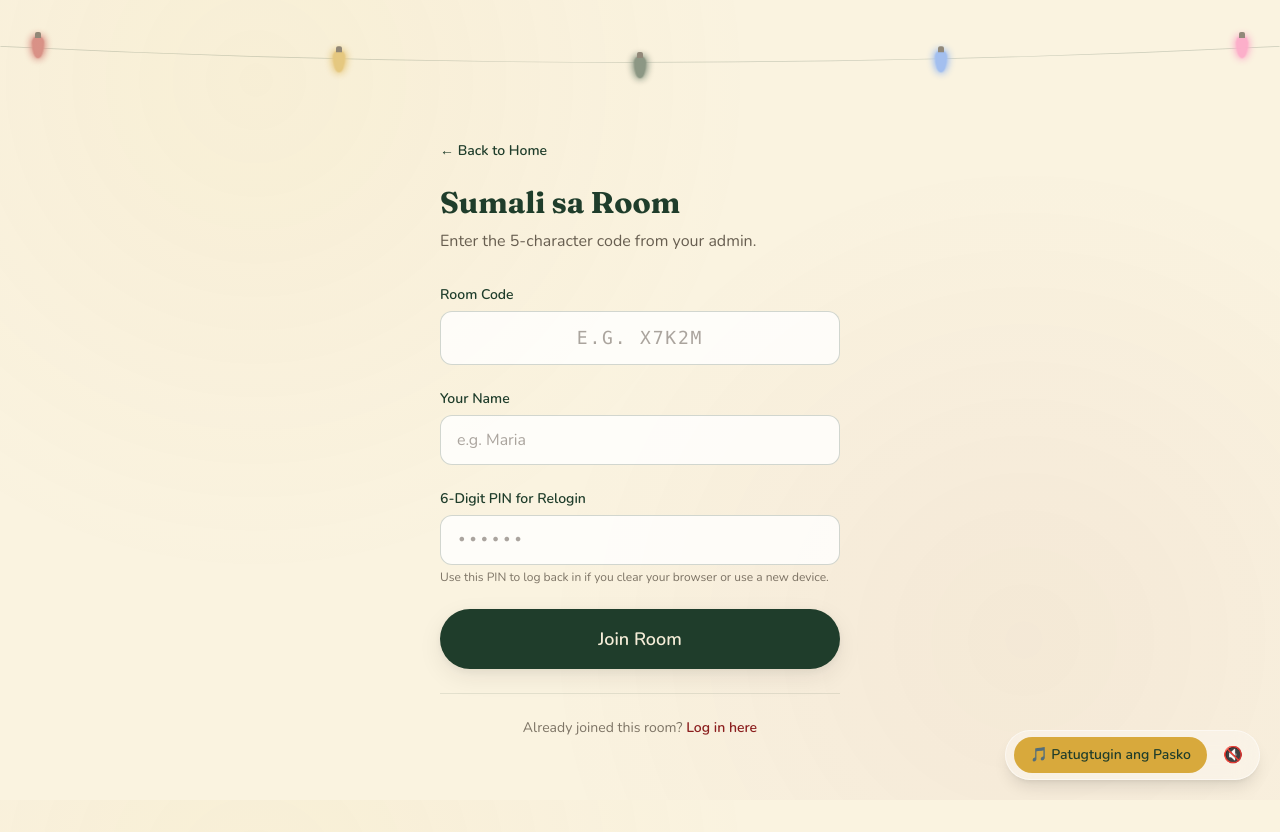
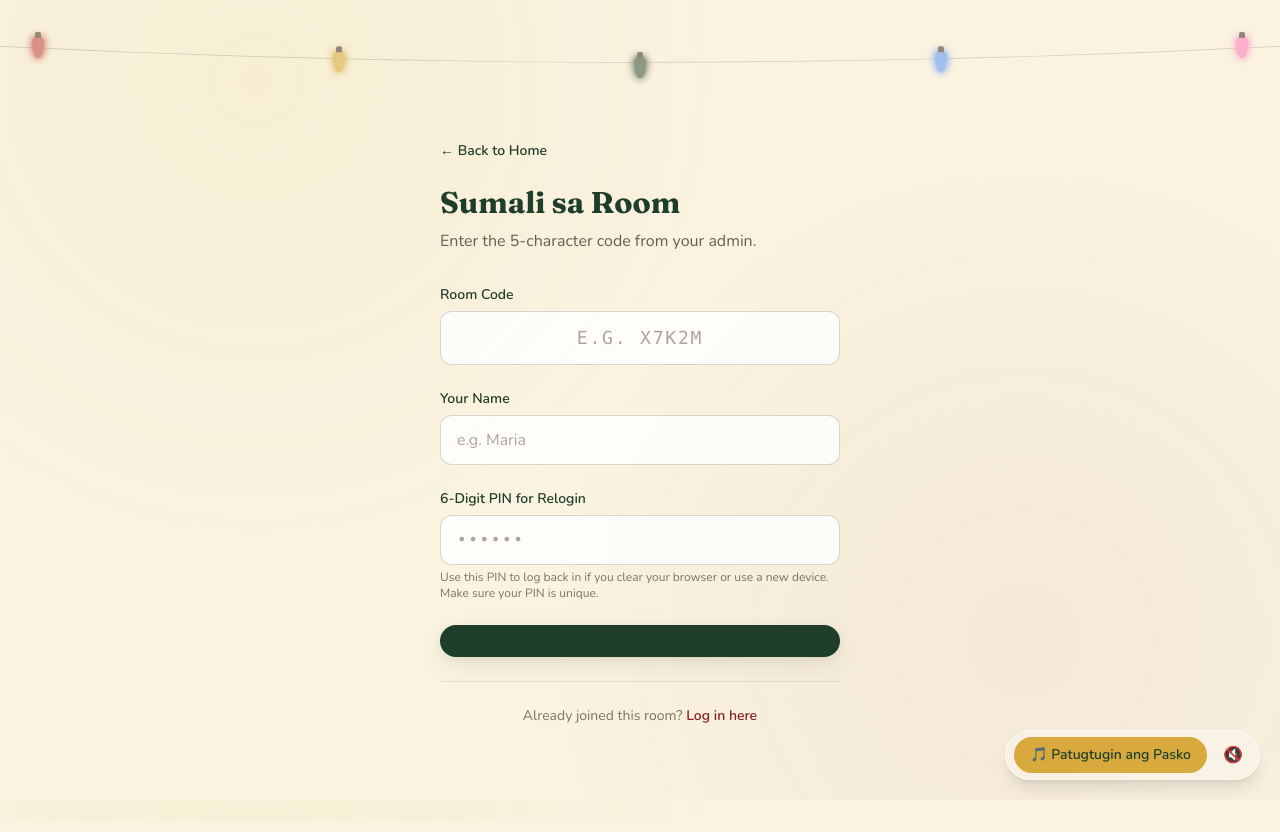
Before and after one commit to jeramelsierra/bunutan-pasko, a Next.js app: page /join in a window 1280 px wide. Built offline with nearby package versions, Linux system fonts and the light colour scheme.

Commit message:
Make sure your PIN is unique

```diff
--- a/app/join/page.tsx
+++ b/app/join/page.tsx
@@ -87,12 +87,11 @@ export default function JoinRoomPage() {
               onChange={(e) => setForm({ ...form, pin: e.target.value.replace(/\D/g, "") })}
             />
             <p className="mt-1 text-xs text-pasko-ink/60">
-              Use this PIN to log back in if you clear your browser or use a new device.
+              Use this PIN to log back in if you clear your browser or use a new device. Make sure your PIN is unique.
             </p>
           </div>
 
           <button type="submit" disabled={loading} className="btn-secondary w-full py-4 text-lg">
-            {loading ? "Joining..." : "Join Room"}
           </button>
 
           <div className="mt-6 text-center border-t border-pasko-forest/10 pt-6">
```
